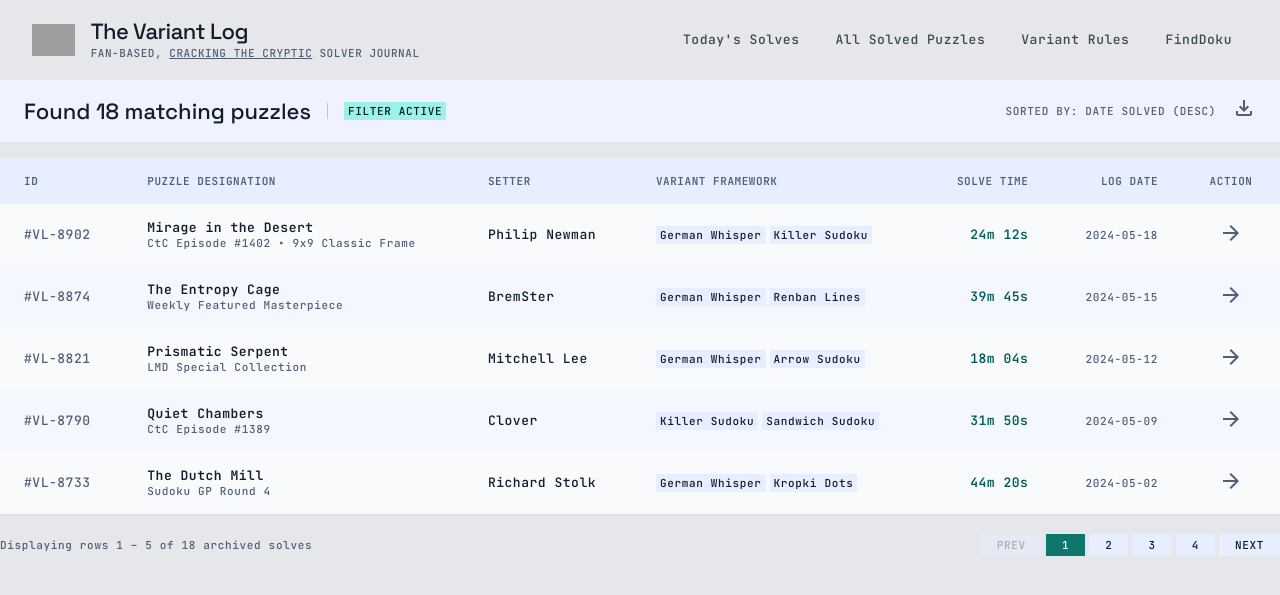
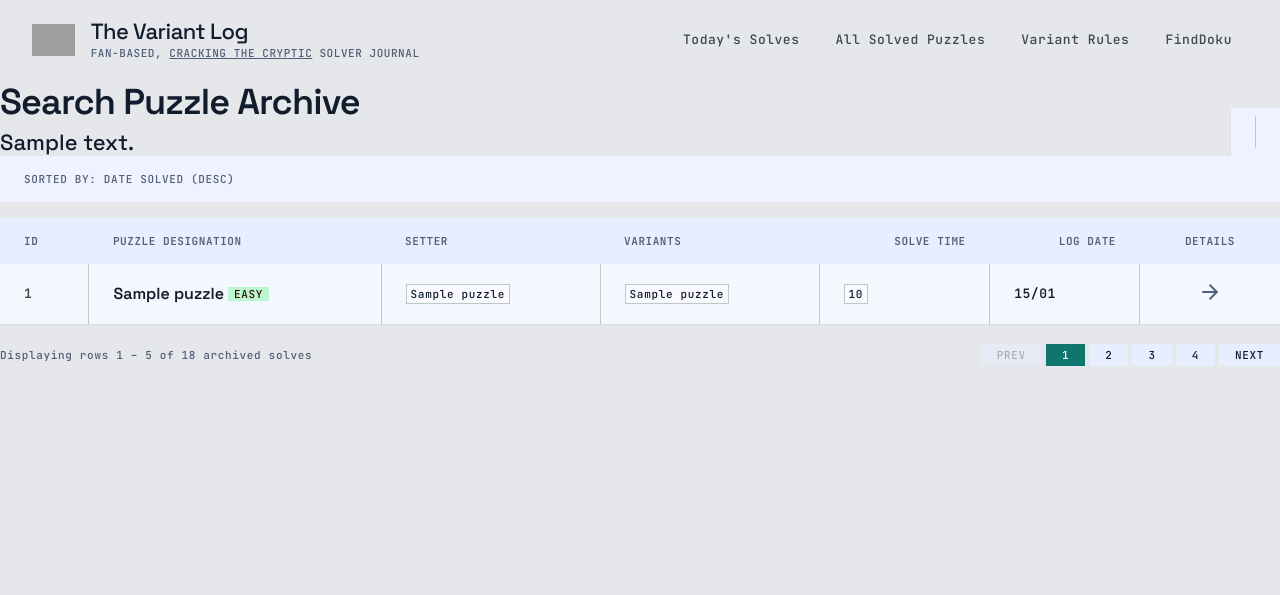
Before and after one commit to Leerlandais/newDoku, a PHP site: template view/public/public.searchResults.html.twig in a window 1280 px wide. Shown: the top 595 px of the page. Run offline with PHP 8.4, Linux system fonts and the light colour scheme; the template is opened without the code that fills it: most values are stand-ins (such as "Sample title", 1, 10 or a date in 2020); some libraries are stand-ins or nearby versions; grey boxes are pictures that could not be loaded.

Commit message:
getting there

```diff
--- a/Controllers/GeneralController.php
+++ b/Controllers/GeneralController.php
@@ -43,16 +43,16 @@ class GeneralController extends Abstract\AbstractController
             $searchResults = $this->extractSearchParams($cleanedData);
             if(empty($searchResults)) {
                 $_SESSION["systemMessage"] = "No puzzles found fitting those parameters";
-                header("Location: ?route=searchPuzzles");
+                header("Location: ?route=findDoku");
                 exit();
             }
-
             echo $this->twig->render("public/public.searchResults.html.twig", [
                 "sessionRole" => $sessionRole,
                 "systemMessage" => $systemMessage,
                 "csrfToken" => $this->csrfToken,
                 "puzzles" => $searchResults,
             ]);
+            exit();
 
 
         }
--- a/view/public/public.searchPuzzles.html.twig
+++ b/view/public/public.searchPuzzles.html.twig
@@ -9,6 +9,7 @@
                     <h1 class="font-headline-xl text-headline-xl text-on-surface tracking-tight">
                         Search Puzzle Archive
                     </h1>
+                    <span class="font-headline-md text-headline-md text-on-surface">{{ systemMessage ? systemMessage : "" }}</span>
                 </div>
                 <!-- Quick Stats Callout -->
                 <div class="flex items-center gap-space-md bg-surface-container-low px-space-lg py-space-sm shadow-sm self-start md:self-auto">
--- a/view/public/public.searchResults.html.twig
+++ b/view/public/public.searchResults.html.twig
@@ -1,22 +1,28 @@
 {% extends 'template.html.twig' %}
 {% block title %}{{ parent() }}Results{% endblock %}
+
 {% block content %}
+    <section class="flex flex-col md:flex-row md:items-end justify-between gap-space-lg">
+        <div class="flex flex-col gap-space-xs max-w-2xl">
+            <h1 class="font-headline-xl text-headline-xl text-on-surface tracking-tight">
+                Search Puzzle Archive
+            </h1>
+            <span class="font-headline-md text-headline-md text-on-surface">{{ systemMessage ? systemMessage : "" }}</span>
+        </div>
+        <!-- Quick Stats Callout -->
+        <div class="flex items-center gap-space-md bg-surface-container-low px-space-lg py-space-sm shadow-sm self-start md:self-auto">
 
-
+            <div class="w-px h-8 bg-outline-variant"></div>
+        </div>
+    </section>
 <!-- Instant Search Results Section -->
 <section class="flex flex-col gap-space-md">
     <!-- Ledger Head Controls & Metric -->
     <div class="flex flex-col sm:flex-row sm:items-center justify-between gap-space-sm bg-surface-container-low px-space-lg py-space-md">
-        <div class="flex items-center gap-space-md">
-            <span class="font-headline-md text-headline-md text-on-surface" id="resultCountHeader">Found 18 matching puzzles</span>
-            <span class="h-4 w-px bg-outline-variant"></span>
-            <span class="font-label-sm text-label-sm bg-primary-fixed text-on-primary-fixed px-space-xs py-0.5">FILTER ACTIVE</span>
-        </div>
+
         <div class="flex items-center gap-space-md">
             <span class="font-label-sm text-label-sm text-secondary">SORTED BY: DATE SOLVED (DESC)</span>
-            <button class="text-secondary hover:text-on-surface transition-colors" title="Export matching CSV" type="button">
-                <span class="material-symbols-outlined text-lg">download</span>
-            </button>
+
         </div>
     </div>
     <!-- High-Density Vision-Friendly Data Table -->
@@ -27,123 +33,53 @@
                 <th class="py-space-md px-space-lg">ID</th>
                 <th class="py-space-md px-space-lg">Puzzle Designation</th>
                 <th class="py-space-md px-space-lg">Setter</th>
-                <th class="py-space-md px-space-lg">Variant Framework</th>
+                <th class="py-space-md px-space-lg">Variants</th>
                 <th class="py-space-md px-space-lg text-right">Solve Time</th>
                 <th class="py-space-md px-space-lg text-right">Log Date</th>
-                <th class="py-space-md px-space-lg text-center">Action</th>
+                <th class="py-space-md px-space-lg text-center">Details</th>
             </tr>
             </thead>
             <tbody class="divide-y-0 font-body-sm text-body-sm text-on-surface" id="resultsBody">
-            <!-- Row 1 -->
-            <tr class="hover:bg-surface-container-high/60 transition-colors group cursor-pointer">
-                <td class="py-space-md px-space-lg font-label-md text-label-md text-secondary">#VL-8902</td>
-                <td class="py-space-md px-space-lg">
+            {% for puzzle in puzzles %}
+                <tr class="hover:bg-surface-cream/80 transition-colors group bg-surface-container-low/40">
+                    <td class="py-space-md px-space-lg border-r border-outline-variant font-label-md text-label-md text-on-surface-variant group-hover:text-primary font-semibold">
+                        {{ puzzle.getDokuId }}
+                    </td>
+                    <td class="py-space-md px-space-lg border-r border-outline-variant">
                         <div class="flex flex-col">
-                        <span class="font-label-md text-label-md font-semibold text-on-surface group-hover:text-primary transition-colors">Mirage in the Desert</span>
-                        <span class="font-label-sm text-label-sm text-secondary">CtC Episode #1402 • 9x9 Classic Frame</span>
+                            <div class="flex items-center gap-space-xs">
+                                <span class="font-headline-md text-base font-semibold text-on-surface leading-snug">{{ puzzle.getDokuTitle }}</span>
+                                {% if puzzle.getDokuDuration > 30 %}
+                                    <span class="font-label-sm text-label-sm px-1.5 py-0.2 bg-tertiary-fixed text-on-tertiary-fixed font-medium">HARD</span>
+                                {% elseif puzzle.getDokuDuration < 18 %}
+                                    <span class="font-label-sm text-label-sm px-1.5 py-0.2 bg-green-200 text-on-tertiary-fixed font-medium">EASY</span>
+                                {% endif %}
+                            </div>
                         </div>
                     </td>
-                <td class="py-space-md px-space-lg font-label-md text-label-md">Philip Newman</td>
-                <td class="py-space-md px-space-lg">
-                    <div class="flex flex-wrap gap-space-xs">
-                        <span class="font-label-sm text-label-sm px-space-xs py-0.5 bg-surface-container text-on-surface">German Whisper</span>
-                        <span class="font-label-sm text-label-sm px-space-xs py-0.5 bg-surface-container text-on-surface">Killer Sudoku</span>
+                    <td class="py-space-md px-space-lg border-r border-outline-variant">
+                        <div class="flex flex-wrap gap-1.5">
+                            <span class="font-label-sm text-label-sm px-space-xs py-0.5 border border-outline-variant bg-surface text-on-surface">{{ puzzle.getDokuSetterName }}</span>
                         </div>
                     </td>
-                <td class="py-space-md px-space-lg font-label-md text-label-md text-right text-primary font-semibold">24m 12s</td>
-                <td class="py-space-md px-space-lg font-label-sm text-label-sm text-right text-secondary">2024-05-18</td>
+                    <td class="py-space-md px-space-lg border-r border-outline-variant">
+                        <div class="flex flex-wrap gap-1.5">
+                            <span class="font-label-sm text-label-sm px-space-xs py-0.5 border border-outline-variant bg-surface text-on-surface">{{ puzzle.getDokuVariantNames }}</span>
+                        </div>
+                    </td>
+                    <td class="py-space-md px-space-lg border-r border-outline-variant">
+                        <div class="flex flex-wrap gap-1.5">
+                            <span class="font-label-sm text-label-sm px-space-xs py-0.5 border border-outline-variant bg-surface text-on-surface">{{ puzzle.getDokuDuration }}</span>
+                        </div>
+                    </td>
+                    <td class="py-space-md px-space-lg border-r border-outline-variant font-grid-digit-sm text-label-md font-semibold  text-on-surface">
+                        {{ puzzle.getDokuDate|date("d/m") }}
+                    </td>
                     <td class="py-space-md px-space-lg text-center">
-                    <span class="material-symbols-outlined text-secondary group-hover:text-primary transition-colors text-lg">arrow_forward</span>
+                        <a href="#"><span class="material-symbols-outlined text-secondary group-hover:text-primary transition-colors text-lg">arrow_forward</span></a>
                     </td>
                 </tr>
-            <!-- Row 2 -->
-            <tr class="bg-surface-container-low/40 hover:bg-surface-container-high/60 transition-colors group cursor-pointer">
-                <td class="py-space-md px-space-lg font-label-md text-label-md text-secondary">#VL-8874</td>
-                <td class="py-space-md px-space-lg">
-                    <div class="flex flex-col">
-                        <span class="font-label-md text-label-md font-semibold text-on-surface group-hover:text-primary transition-colors">The Entropy Cage</span>
-                        <span class="font-label-sm text-label-sm text-secondary">Weekly Featured Masterpiece</span>
-                    </div>
-                </td>
-                <td class="py-space-md px-space-lg font-label-md text-label-md">BremSter</td>
-                <td class="py-space-md px-space-lg">
-                    <div class="flex flex-wrap gap-space-xs">
-                        <span class="font-label-sm text-label-sm px-space-xs py-0.5 bg-surface-container text-on-surface">German Whisper</span>
-                        <span class="font-label-sm text-label-sm px-space-xs py-0.5 bg-surface-container text-on-surface">Renban Lines</span>
-                    </div>
-                </td>
-                <td class="py-space-md px-space-lg font-label-md text-label-md text-right text-primary font-semibold">39m 45s</td>
-                <td class="py-space-md px-space-lg font-label-sm text-label-sm text-right text-secondary">2024-05-15</td>
-                <td class="py-space-md px-space-lg text-center">
-                    <span class="material-symbols-outlined text-secondary group-hover:text-primary transition-colors text-lg">arrow_forward</span>
-                </td>
-            </tr>
-            <!-- Row 3 -->
-            <tr class="hover:bg-surface-container-high/60 transition-colors group cursor-pointer">
-                <td class="py-space-md px-space-lg font-label-md text-label-md text-secondary">#VL-8821</td>
-                <td class="py-space-md px-space-lg">
-                    <div class="flex flex-col">
-                        <span class="font-label-md text-label-md font-semibold text-on-surface group-hover:text-primary transition-colors">Prismatic Serpent</span>
-                        <span class="font-label-sm text-label-sm text-secondary">LMD Special Collection</span>
-                    </div>
-                </td>
-                <td class="py-space-md px-space-lg font-label-md text-label-md">Mitchell Lee</td>
-                <td class="py-space-md px-space-lg">
-                    <div class="flex flex-wrap gap-space-xs">
-                        <span class="font-label-sm text-label-sm px-space-xs py-0.5 bg-surface-container text-on-surface">German Whisper</span>
-                        <span class="font-label-sm text-label-sm px-space-xs py-0.5 bg-surface-container text-on-surface">Arrow Sudoku</span>
-                    </div>
-                </td>
-                <td class="py-space-md px-space-lg font-label-md text-label-md text-right text-primary font-semibold">18m 04s</td>
-                <td class="py-space-md px-space-lg font-label-sm text-label-sm text-right text-secondary">2024-05-12</td>
-                <td class="py-space-md px-space-lg text-center">
-                    <span class="material-symbols-outlined text-secondary group-hover:text-primary transition-colors text-lg">arrow_forward</span>
-                </td>
-            </tr>
-            <!-- Row 4 -->
-            <tr class="bg-surface-container-low/40 hover:bg-surface-container-high/60 transition-colors group cursor-pointer">
-                <td class="py-space-md px-space-lg font-label-md text-label-md text-secondary">#VL-8790</td>
-                <td class="py-space-md px-space-lg">
-                    <div class="flex flex-col">
-                        <span class="font-label-md text-label-md font-semibold text-on-surface group-hover:text-primary transition-colors">Quiet Chambers</span>
-                        <span class="font-label-sm text-label-sm text-secondary">CtC Episode #1389</span>
-                    </div>
-                </td>
-                <td class="py-space-md px-space-lg font-label-md text-label-md">Clover</td>
-                <td class="py-space-md px-space-lg">
-                    <div class="flex flex-wrap gap-space-xs">
-                        <span class="font-label-sm text-label-sm px-space-xs py-0.5 bg-surface-container text-on-surface">Killer Sudoku</span>
-                        <span class="font-label-sm text-label-sm px-space-xs py-0.5 bg-surface-container text-on-surface">Sandwich Sudoku</span>
-                    </div>
-                </td>
-                <td class="py-space-md px-space-lg font-label-md text-label-md text-right text-primary font-semibold">31m 50s</td>
-                <td class="py-space-md px-space-lg font-label-sm text-label-sm text-right text-secondary">2024-05-09</td>
-                <td class="py-space-md px-space-lg text-center">
-                    <span class="material-symbols-outlined text-secondary group-hover:text-primary transition-colors text-lg">arrow_forward</span>
-                </td>
-            </tr>
-            <!-- Row 5 -->
-            <tr class="hover:bg-surface-container-high/60 transition-colors group cursor-pointer">
-                <td class="py-space-md px-space-lg font-label-md text-label-md text-secondary">#VL-8733</td>
-                <td class="py-space-md px-space-lg">
-                    <div class="flex flex-col">
-                        <span class="font-label-md text-label-md font-semibold text-on-surface group-hover:text-primary transition-colors">The Dutch Mill</span>
-                        <span class="font-label-sm text-label-sm text-secondary">Sudoku GP Round 4</span>
-                    </div>
-                </td>
-                <td class="py-space-md px-space-lg font-label-md text-label-md">Richard Stolk</td>
-                <td class="py-space-md px-space-lg">
-                    <div class="flex flex-wrap gap-space-xs">
-                        <span class="font-label-sm text-label-sm px-space-xs py-0.5 bg-surface-container text-on-surface">German Whisper</span>
-                        <span class="font-label-sm text-label-sm px-space-xs py-0.5 bg-surface-container text-on-surface">Kropki Dots</span>
-                    </div>
-                </td>
-                <td class="py-space-md px-space-lg font-label-md text-label-md text-right text-primary font-semibold">44m 20s</td>
-                <td class="py-space-md px-space-lg font-label-sm text-label-sm text-right text-secondary">2024-05-02</td>
-                <td class="py-space-md px-space-lg text-center">
-                    <span class="material-symbols-outlined text-secondary group-hover:text-primary transition-colors text-lg">arrow_forward</span>
-                </td>
-            </tr>
+            {% endfor %}
             </tbody>
         </table>
     </div>
```
Lines whose indentation alone changed are shown as unchanged.
